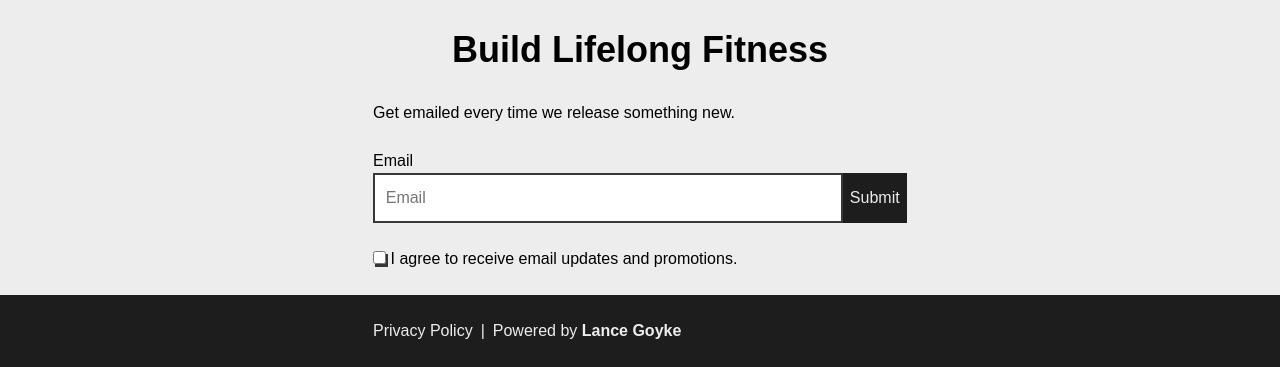
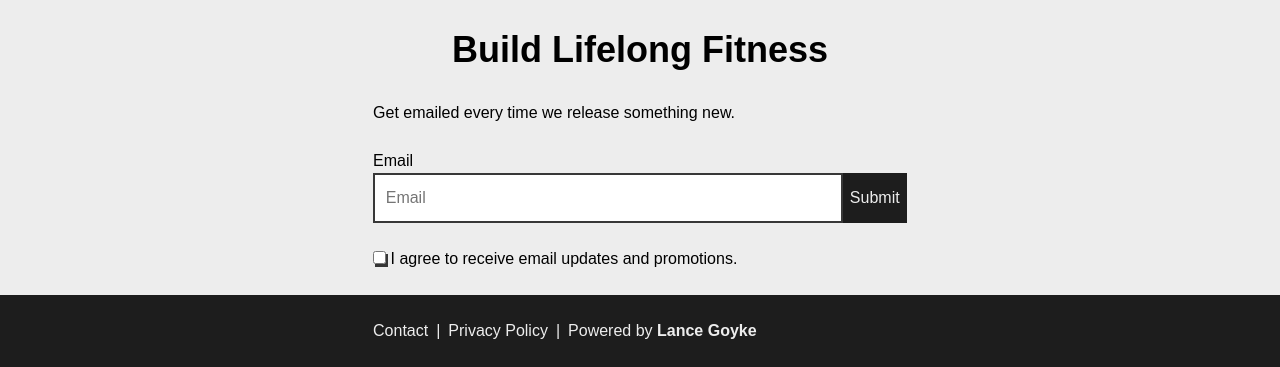
Before and after one commit to kevindev427/fitness_store, a Django app: page /accounts/password/reset/ in a window 1280 px wide. Shown: the part 638-1005 px from the top of the page. Run offline with Django 3.2, Linux system fonts and the light colour scheme; some libraries are stand-ins or nearby versions.

Commit message:
add contact page to footer

```diff
--- a/app/store_project/templates/footer.html
+++ b/app/store_project/templates/footer.html
@@ -33,6 +33,7 @@
     <div class="center">
       <div class="cluster">
         <div><!-- intermediary wrapper -->
+          <a href="{% url 'pages:contact' %}" style="font-weight:normal;">Contact</a> |
           <a href="{% url 'pages:single' slug="privacy" %}" style="font-weight:normal;">Privacy Policy</a> |
           <span style="text-align: right;">Powered by <a href="https://lancegoyke.com/">Lance Goyke</a></span>
         </div>
```
